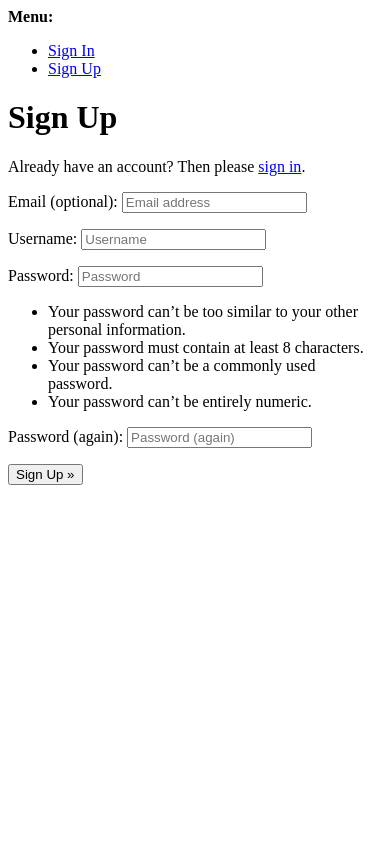
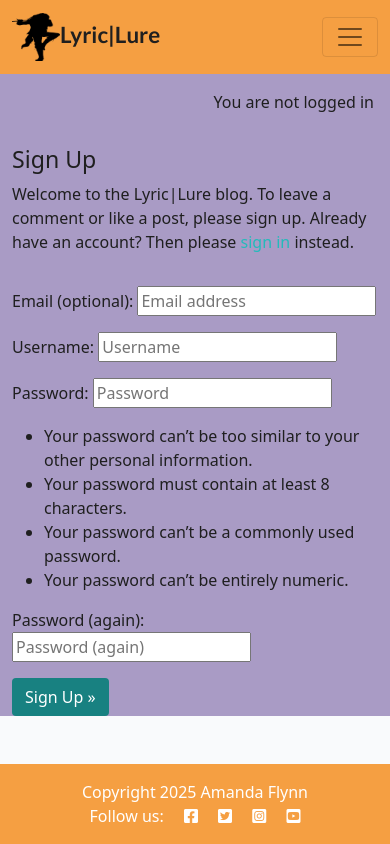
Before and after one commit to AF-5446/Lyric-Lure-CSP, a Django app: page /accounts/signup/ in a window 390 px wide. Run offline with Django 4.2, Linux system fonts and the light colour scheme.

Commit message:
Signup layout produced, form made.

```diff
--- a/templates/account/signup.html
+++ b/templates/account/signup.html
@@ -1,21 +1,31 @@
-{% extends "account/base.html" %}
+{% extends "base.html" %}
 
 {% load i18n %}
 
-{% block head_title %}{% trans "Signup" %}{% endblock head_title %}
+{% block head_title %}{% trans "Signup" %}{% endblock%}
 
 {% block content %}
-<h1>{% trans "Sign Up" %}</h1>
-
-<p>{% blocktrans %}Already have an account? Then please <a href="{{ login_url }}">sign in</a>.{% endblocktrans %}</p>
-
+<div class="container">
+  <div class="row">
+    <div class="col-md-8 mt-3 offset-md-2">
+      <h3>{% trans "Sign Up" %}</h3>
+      <p>{% blocktrans %} Welcome to the Lyric|Lure blog. To leave a comment or like a post, please sign up.
+        Already have an account? Then please <a class="link" href="{{ login_url }}">sign in</a>
+        instead.{% endblocktrans %}</p>
+    </div>
+  </div>
+  <div class="row">
+    <div class="col-md-8 mt-3 offset-md-2">
       <form class="signup" id="signup_form" method="post" action="{% url 'account_signup' %}">
         {% csrf_token %}
         {{ form.as_p }}
         {% if redirect_field_value %}
         <input type="hidden" name="{{ redirect_field_name }}" value="{{ redirect_field_value }}" />
         {% endif %}
-  <button type="submit">{% trans "Sign Up" %} &raquo;</button>
+        <button class="btn btn-signup right" type="submit">{% trans "Sign Up" %} &raquo;</button>
       </form>
+    </div>
+  </div>
+</div>
 
-{% endblock content %}
+{% endblock %}
```
Lines whose indentation alone changed are shown as unchanged.
